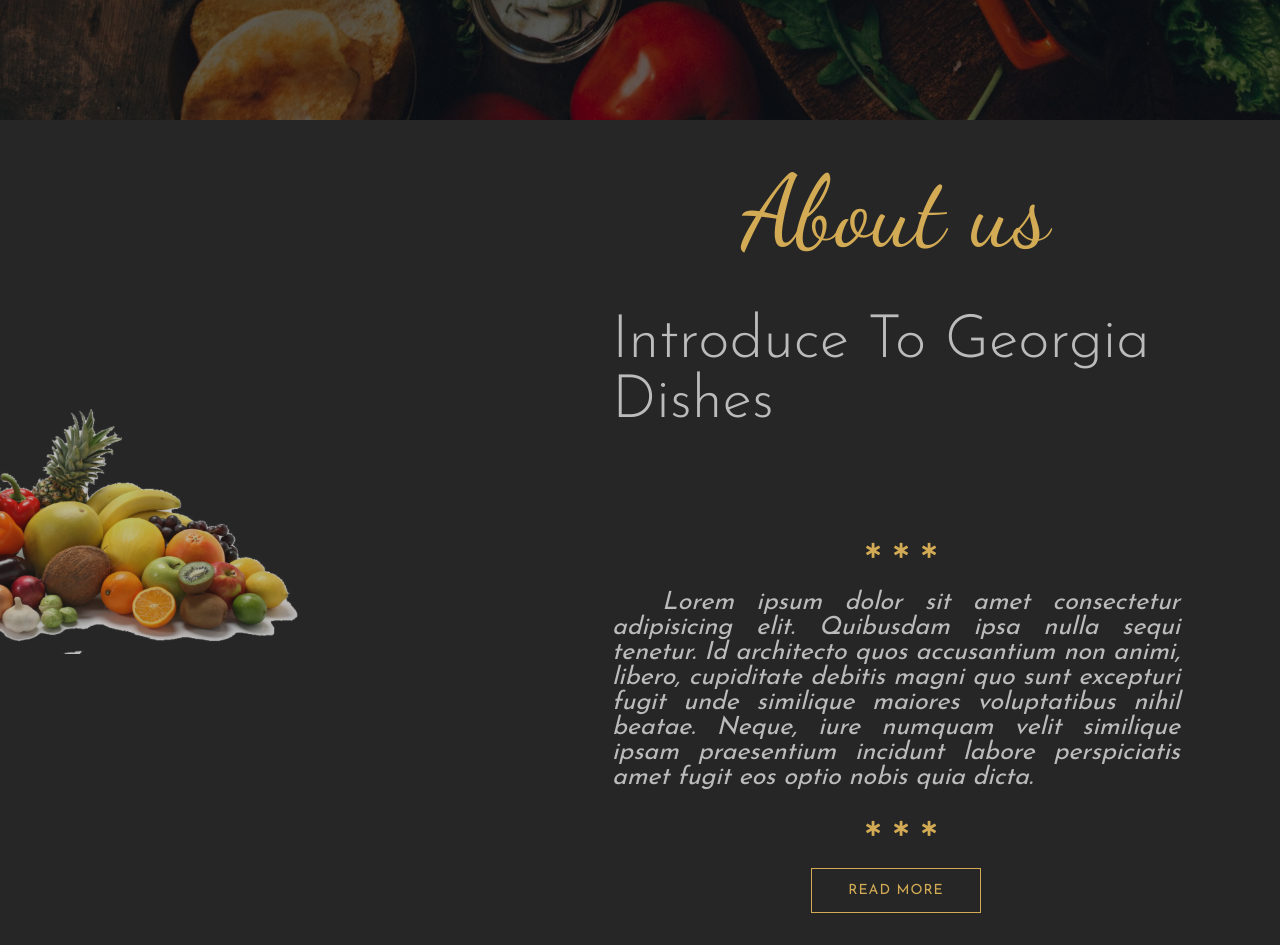
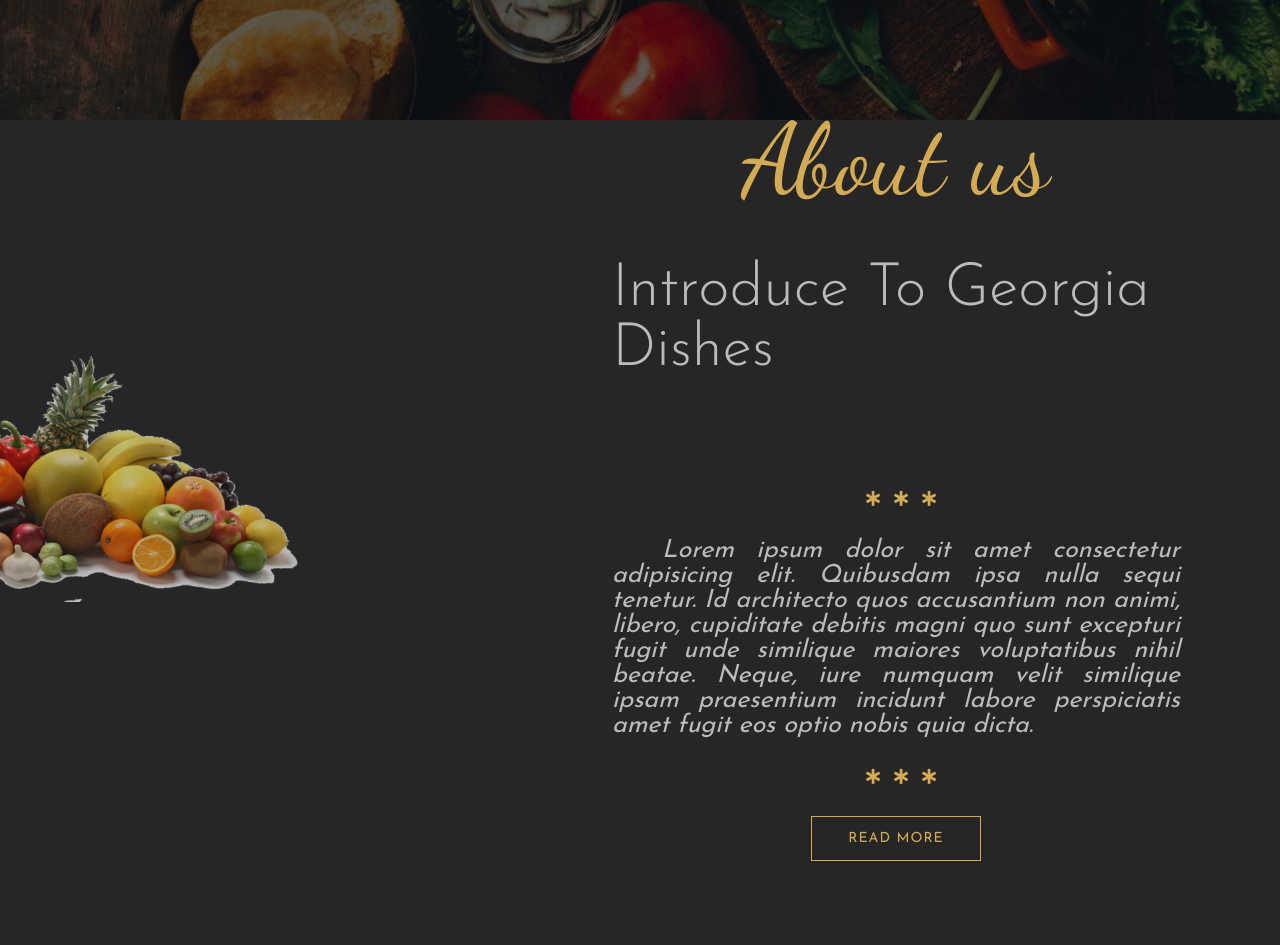
Before and after one commit to AlexisCuxim/Restaurant-Georgia, a website: page index.html in a window 1280 px wide. Shown: the part 680-1625 px from the top of the page. After the commit the page ends 1541 px from the top, so only its background shows below. Drawn offline with nearby package versions, Linux system fonts and the light colour scheme.

Commit message:
height of the section about us

```diff
--- a/scss/_layout.scss
+++ b/scss/_layout.scss
@@ -19,10 +19,9 @@
 }
 
 .about-us {
+    height: 90vh;
     display: flex;
     align-items: center;
-    padding-top: 2rem;
-    padding-bottom: 2rem;
 
     &-left {
         width: 40%;
```
Also changed, not shown: css/main.css.
